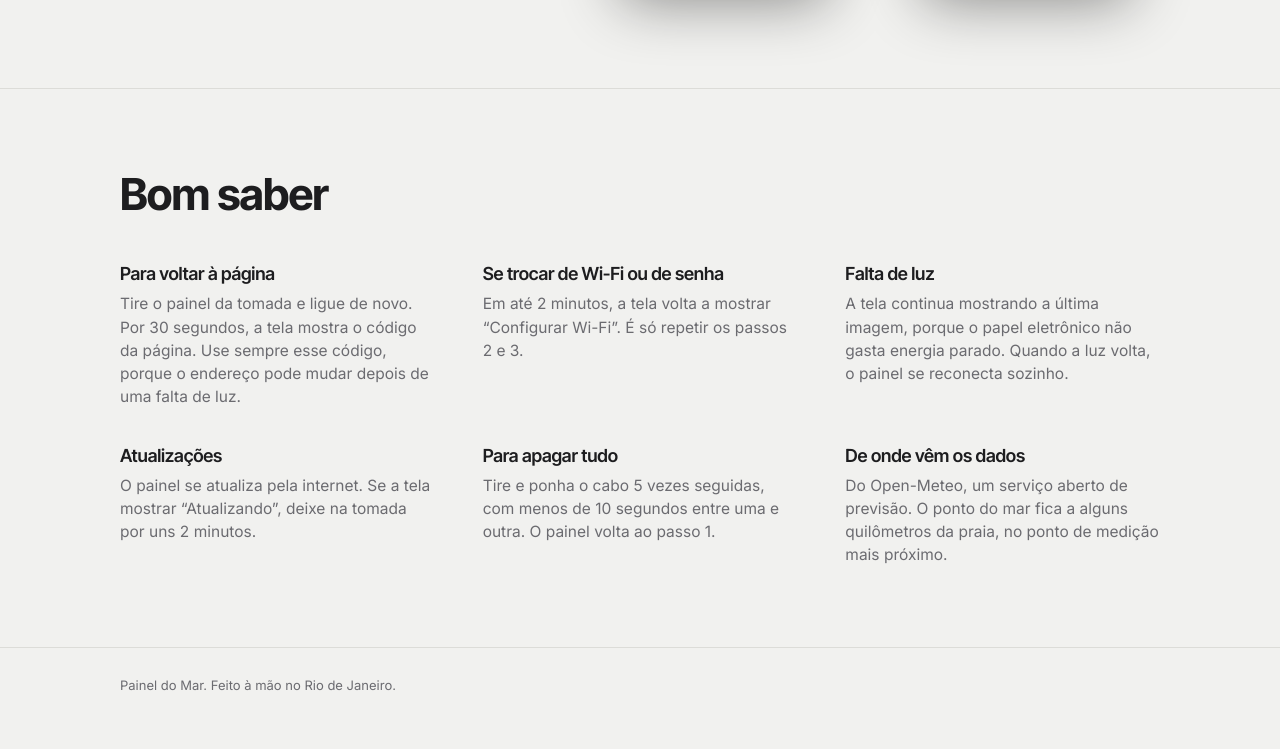
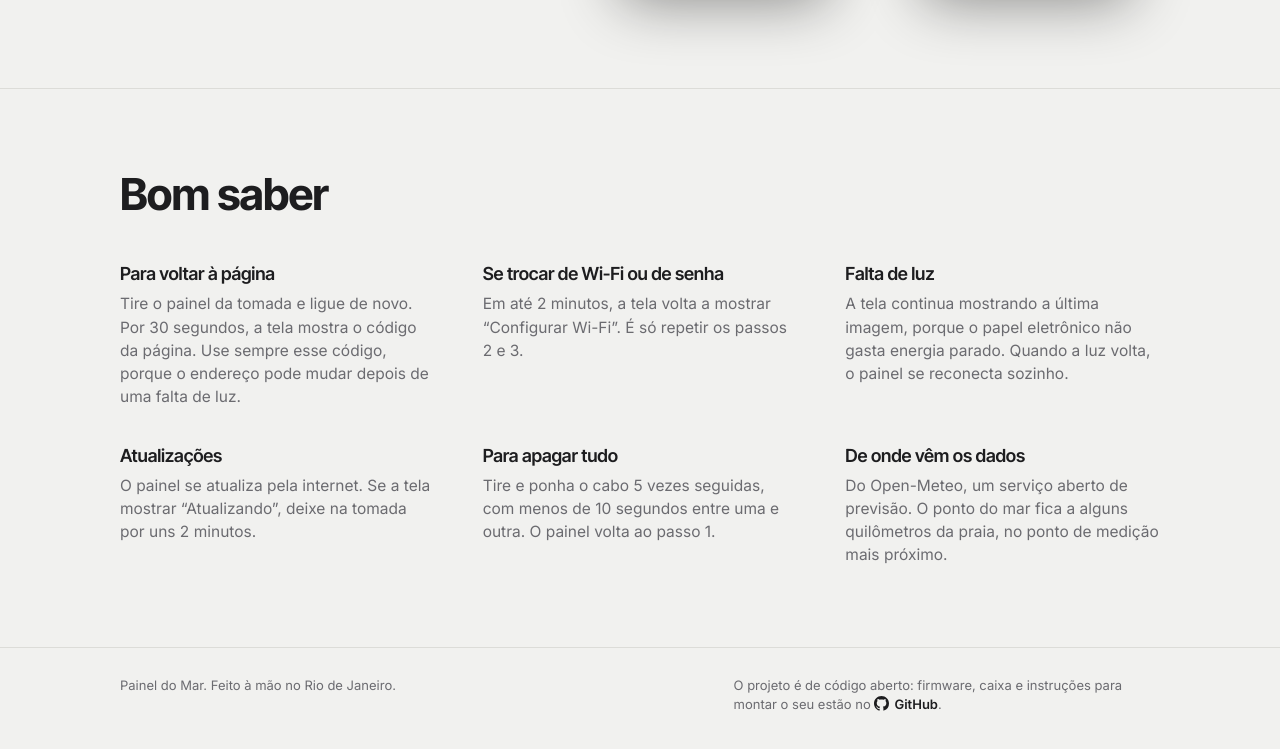
Before and after one commit to jpfaraco/painel-do-mar, a plain HTML site: page docs/index.html in a window 1280 px wide. Shown: the part 6518-7267 px from the top of the page. Drawn offline with Linux system fonts and the light colour scheme.

Commit message:
Site: rodapé diz que o projeto é de código aberto, com link para o GitHub
Co-Authored-By: Claude Opus 5.5 <noreply@anthropic.com>
Claude-Session: https://claude.ai/code/session_01JGR5YyRkUwzS78eJgZTerq

```diff
--- a/docs/index.html
+++ b/docs/index.html
@@ -205,6 +205,11 @@ code.v { font-family: var(--body); font-weight: 600; background: rgba(0,0,0,.05)
 .saber dt { font: 600 18px var(--display); letter-spacing: -.01em; }
 .saber dd { margin: 8px 0 0; color: var(--muted); font-size: 15.5px; max-width: 40ch; }
 footer { padding-block: 28px 48px; border-top: 1px solid var(--line); font-size: 13px; color: var(--muted); }
+footer .wrap { display: flex; flex-wrap: wrap; justify-content: space-between; gap: 8px 24px; }
+footer span:last-child { max-width: 52ch; }
+footer a { color: var(--ink); font-weight: 600; text-decoration: none; white-space: nowrap; }
+footer a svg { vertical-align: -2px; margin-right: 5px; }
+footer a:hover { color: var(--accent); }
 
 /* ---------- modo passo a passo ---------- */
 .topo-passo, .rodape-passo { display: none; }
@@ -466,7 +471,10 @@ body.modo-passo .rodape-passo { display: flex; position: fixed; bottom: 0; left:
     </div>
   </section>
 
-  <footer><div class="wrap">Painel do Mar. Feito à mão no Rio de Janeiro.</div></footer>
+  <footer><div class="wrap">
+    <span>Painel do Mar. Feito à mão no Rio de Janeiro.</span>
+    <span>O projeto é de código aberto: firmware, caixa e instruções para montar o seu estão no <a href="https://github.com/jpfaraco/painel-do-mar"><svg width="15" height="15" viewBox="0 0 16 16" aria-hidden="true"><path fill="currentColor" d="M8 0C3.58 0 0 3.58 0 8c0 3.54 2.29 6.53 5.47 7.59.4.07.55-.17.55-.38 0-.19-.01-.82-.01-1.49-2.01.37-2.53-.49-2.69-.94-.09-.23-.48-.94-.82-1.13-.28-.15-.68-.52-.01-.53.63-.01 1.08.58 1.23.82.72 1.21 1.87.87 2.33.66.07-.52.28-.87.51-1.07-1.78-.2-3.64-.89-3.64-3.95 0-.87.31-1.59.82-2.15-.08-.2-.36-1.02.08-2.12 0 0 .67-.21 2.2.82.64-.18 1.32-.27 2-.27.68 0 1.36.09 2 .27 1.53-1.04 2.2-.82 2.2-.82.44 1.1.16 1.92.08 2.12.51.56.82 1.27.82 2.15 0 3.07-1.87 3.75-3.65 3.95.29.25.54.73.54 1.48 0 1.07-.01 1.93-.01 2.2 0 .21.15.46.55.38A8.013 8.013 0 0016 8c0-4.42-3.58-8-8-8z"/></svg>GitHub</a>.</span>
+  </div></footer>
 </main>
 
 <script>
```
Also changed, not shown: guia/guia.src.html (+9 -1 lines).
